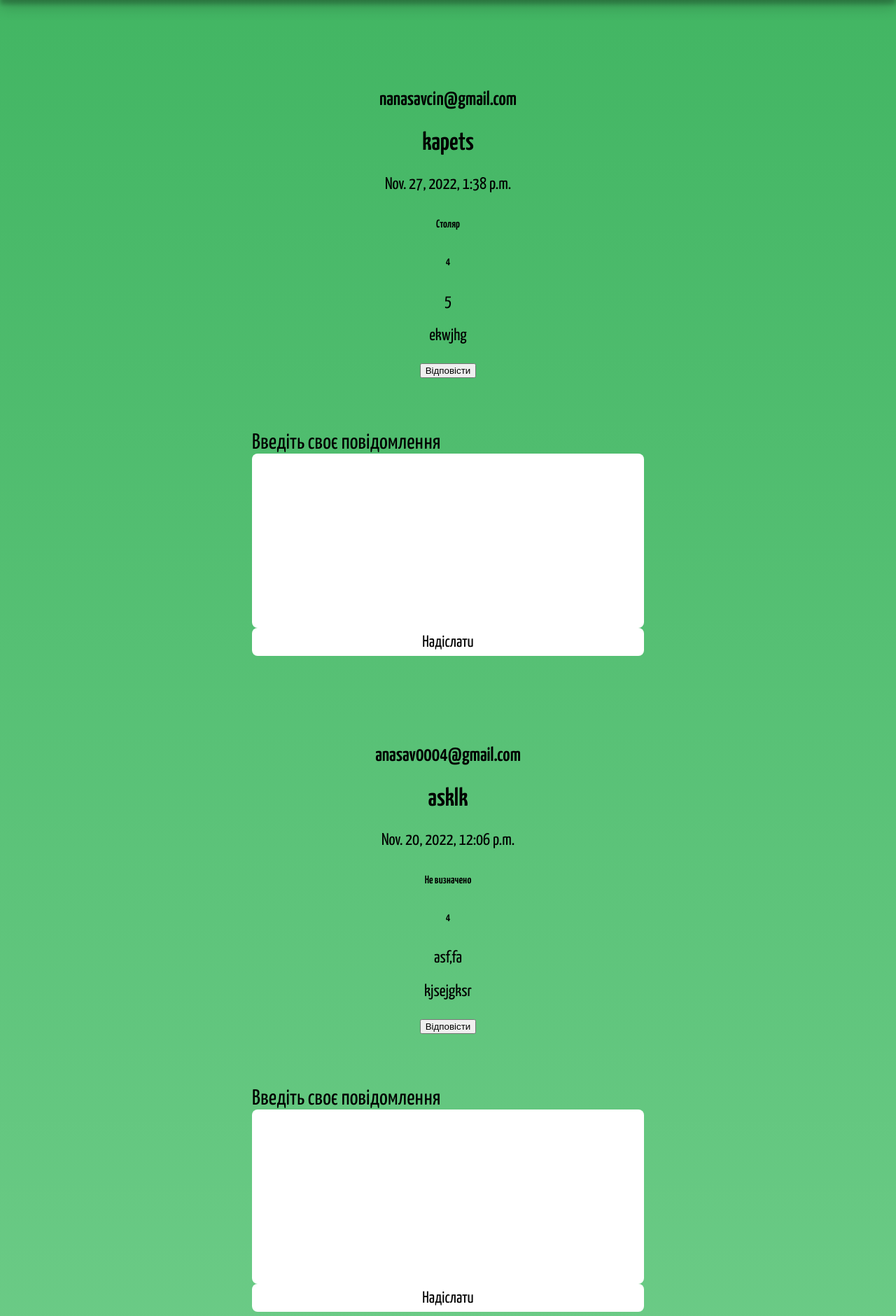
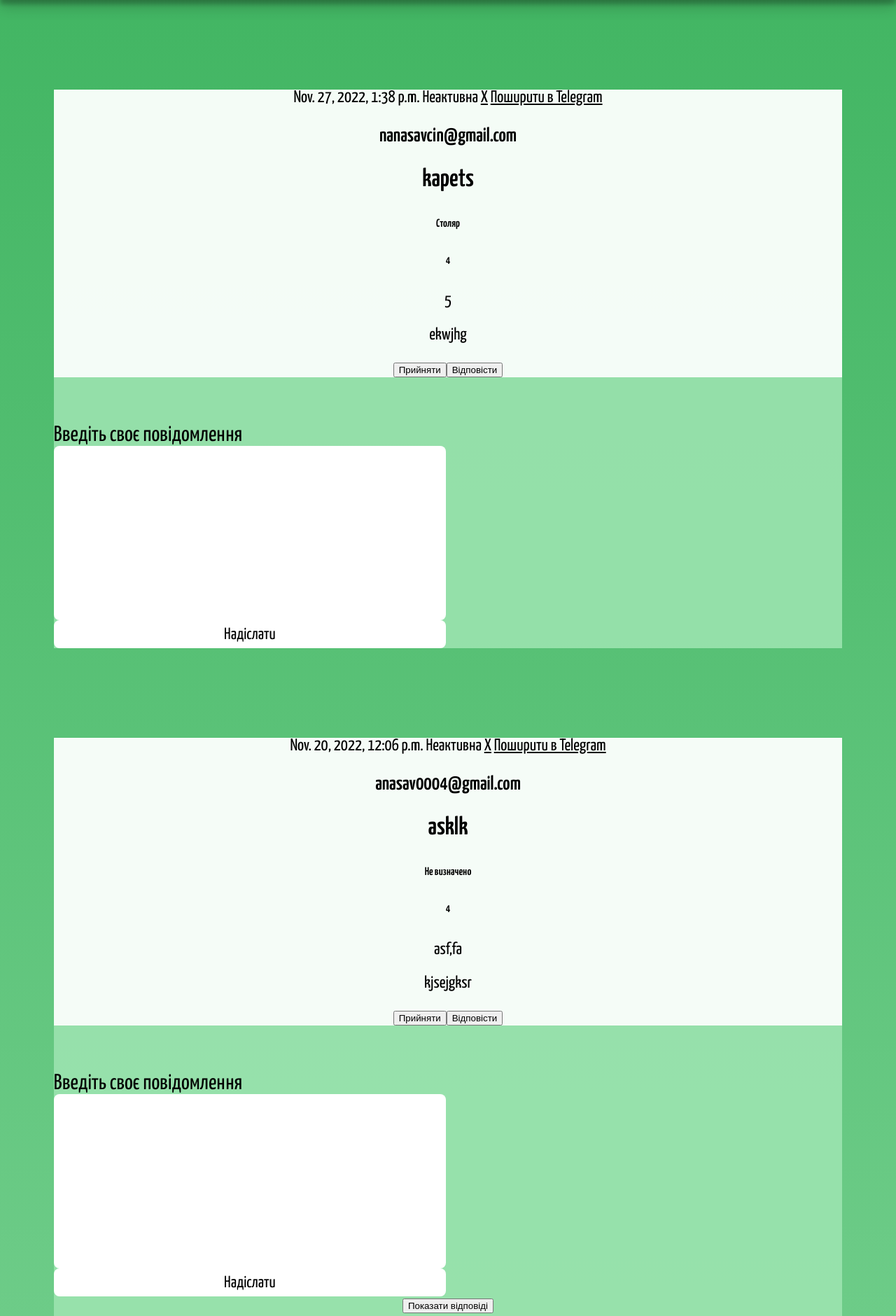
Before and after one commit to qsevenn/hostel-help, a Django app: page /profile/4/ in a window 1280 px wide. Shown: the part 59-1939 px from the top of the page at 70% size. Run offline with Django 4.2, Linux system fonts and the light colour scheme; a user stored in the database is signed in; data comes from the database, SQL or seed files in the repository; both versions use the stored data as it was after the commit; some libraries are stand-ins or nearby versions.

Commit message:
telegram share, post delete+confirmation

```diff
--- a/hostel_help/models.py
+++ b/hostel_help/models.py
@@ -19,6 +19,7 @@ class Report(models.Model):
     exact_place = models.CharField(max_length=100)
     description = models.TextField()
     date = models.DateTimeField(auto_now_add=True)
+    status = models.CharField(max_length=50, default="Неактивна")
 
     def __str__(self):
         return f"{self.title} {self.date}"
--- a/hostel_help/urls.py
+++ b/hostel_help/urls.py
@@ -12,7 +12,7 @@ urlpatterns = [
     path('profile/<int:dormitory>/', views.profile, name='profile'),
     path('folders/', views.folders, name='folders'),
 
-
+    path('delete/<int:dormitory>/<int:report_id>/', views.delete_report, name='delete_report'),
     path('report/', views.report, name='report'),
     path('reply/', views.reply, name='reply'),
     path('activate/(?P<uidb64>[0-9A-Za-z_\-]+)/(?P<token>[0-9A-Za-z]{1,13}-[0-9A-Za-z]{1,20})/',
--- a/hostel_help/views.py
+++ b/hostel_help/views.py
@@ -1,6 +1,6 @@
 from django.shortcuts import render, redirect
 from django.urls import reverse
-from django.http import HttpResponse, HttpResponseBadRequest, HttpResponseNotFound
+from django.http import HttpResponse, HttpResponseBadRequest, HttpResponseNotFound, HttpResponseRedirect
 from django.contrib import messages
 from django.contrib.auth.models import User
 from django.contrib.auth.views import LoginView
@@ -136,7 +136,7 @@ def profile(request, dormitory=None):
             except EmptyPage:
                 reports = paginator.page(paginator.num_pages)
             form = ContactForm()
-            return render(request, 'profile.html', {'user': request.user,'form': form, 'reports': reports, 'replies': replies})
+            return render(request, 'profile.html', {'user': request.user,'form': form, 'reports': reports, 'replies': replies, 'dormitory': dormitory})
         if request.user.is_authenticated:
             reports = Report.objects.filter(email=request.user.email).order_by('-date')
             page = request.GET.get('page', 1)
@@ -225,5 +225,13 @@ def report(request):
     else:
         return HttpResponseBadRequest("Для повідомлення про проблему необхідно авторизуватись")
 
+
+def delete_report(request, report_id, dormitory):
+    # print(report_id)
+    report_to_delete=Report.objects.get(id=report_id)
+    report_to_delete.delete()
+    return HttpResponseRedirect(reverse('profile', args=[dormitory]))
+
+
 def reply(request):
     return render(request, 'reply.html')
--- /dev/null
+++ b/static/css/profile.css
@@ -0,0 +1,7 @@
+div.report{
+    background-color: rgba(156, 228, 176, 0.9);
+}
+
+.report-content{
+    background-color: rgba(255, 255, 255, 0.9);
+}
--- a/static/css/style.css
+++ b/static/css/style.css
@@ -222,6 +222,14 @@ footer a {
     font-size: 125%;
 }
 
+/* для зручності */
+
+main div .report{
+    background-color: rgba(156, 228, 176, 0.9);
+}
+
+/* для зручності */
+
 /* @media screen and (min-width: 768px) {
 
 } */
--- a/templates/base.html
+++ b/templates/base.html
@@ -11,6 +11,8 @@
     <link href="https://fonts.googleapis.com/css2?family=Yanone+Kaffeesatz:wght@300;400;500;600&display=swap"
         rel="stylesheet">
     <link href="{% static 'css/style.css' %}" rel="stylesheet" type="text/css">
+    {% block css_files %}
+    {% endblock css_files %}
     <script src="{% static 'js/script.js' %}"></script>
     <script src="https://kit.fontawesome.com/72cdf14cdd.js" crossorigin="anonymous"></script>
 </head>
--- a/templates/profile.html
+++ b/templates/profile.html
@@ -1,23 +1,33 @@
 {% extends "base.html" %}
 
 {% load static %}
+{% block css_files %}
+<link href="{% static '/css/profile.css' %}" rel="stylesheet" type="text/css" />
+{% endblock css_files %}
 
 {% block content %}
    {% if user.is_superuser %}
       {% if reports %}
          {% for report in reports %}
-            <div class="">
+         <div class="report">
+               <div class="report-content">
+                  <p>{{ report.date }}   {{ report.status }} <a onclick="return confirm('Ви впевнені, що бажаєте видалити запис?')" href="{% url 'delete_report' dormitory report.id %}">X</a>
+                     <a href="https://t.me/share/url?url=http://127.0.0.1:8000/&text={{ report.date }}%0A
+{{ report.email }}%0A{{ report.title }}%0AТип: {{ report.problem_type }}%0AГутожиток: {{ report.dormitory }}%0AКонкретне місце: {{report.exact_place }}%0A
+Опис: {{ report.description }}" target="_blank">
+                        Поширити в Telegram
+                     </a>
+                  </p>
                   <h3>{{ report.email }}</h3>
                   <h2>{{ report.title }}</h2>
-               <p>{{ report.date }}</p>
                   <h6>{{ report.problem_type }}</h6>
                   <h6>{{ report.dormitory }}</h6>
                   <p>{{ report.exact_place }}</p>
                   <p>{{ report.description }}</p>
-               <button onclick="">Відповісти</button>
+                  <button onclick="">Прийняти</button><button onclick="">Відповісти</button>
                </div>
                <!-- це має з'являтись після нажаття на кнопку відповісти -->
-            <form action="" method="POST">
+               <form action="" method="POST" class="report-answer">
                   {% csrf_token %}
                   {% for field in form %}
                      {{ field.label }}
@@ -33,13 +43,14 @@
                {% endif %}
                <!-- це має бути сховане, і якщо тисне що хоче переглянути наявні реплаї, тоді показуєм -->
                {% for reply in report.contact_emails.all %}
-                <div class="">
+                  <div class="reply">
                      <p class="">{{ reply.date }}</p>
                      <p>{{ reply.message }}</p>
                   </div>
                {% endfor %}
             <!-- це має бути сховане, і якщо тисне що хоче переглянути наявні реплаї, тоді показуєм -->
 
+         </div>
          {% endfor %}
       {% endif %}
 
```
Also changed, not shown: db.sqlite3, hostel_help/migrations/0008_report_status.py (added). Lines whose indentation alone changed are shown as unchanged.
